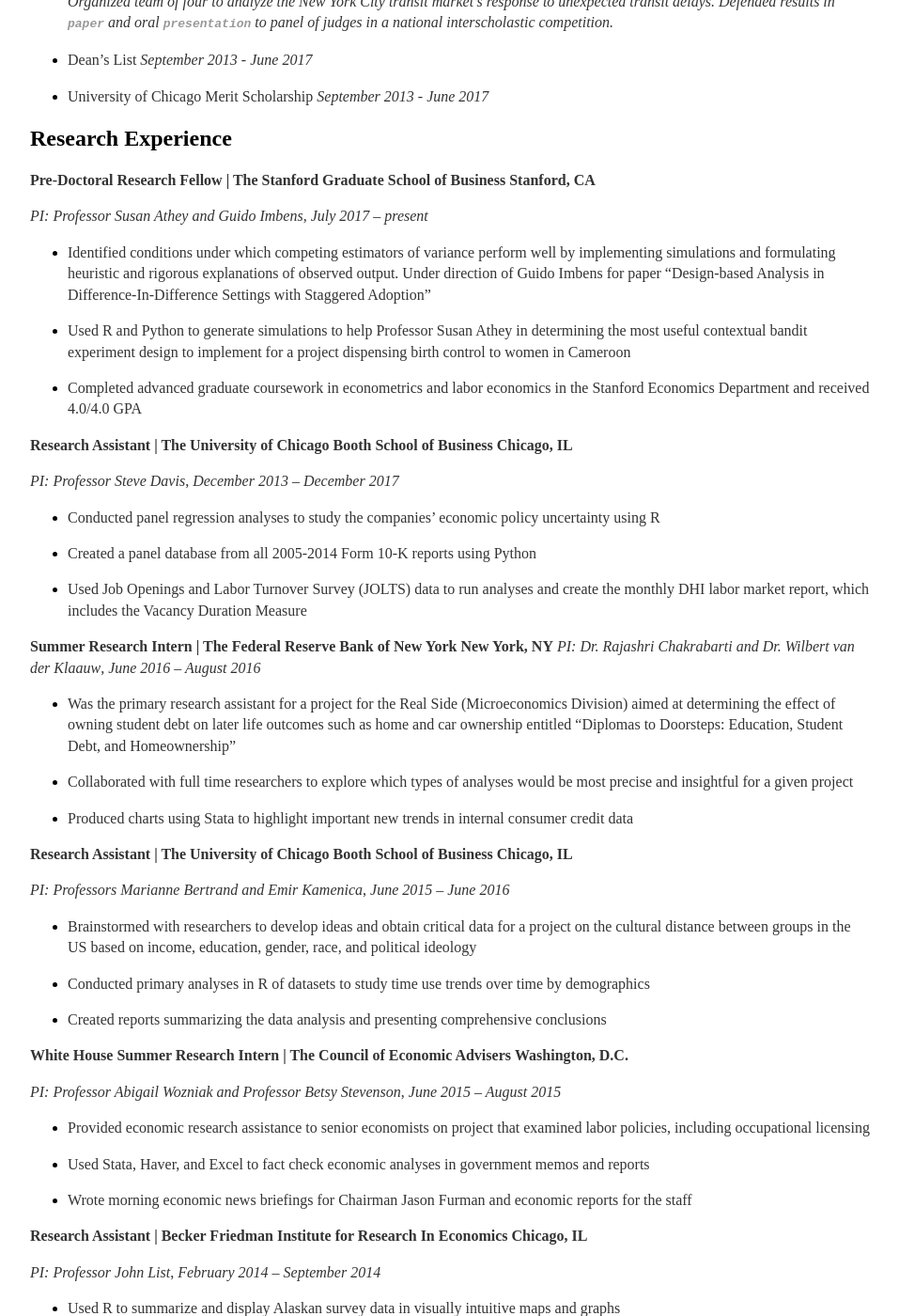
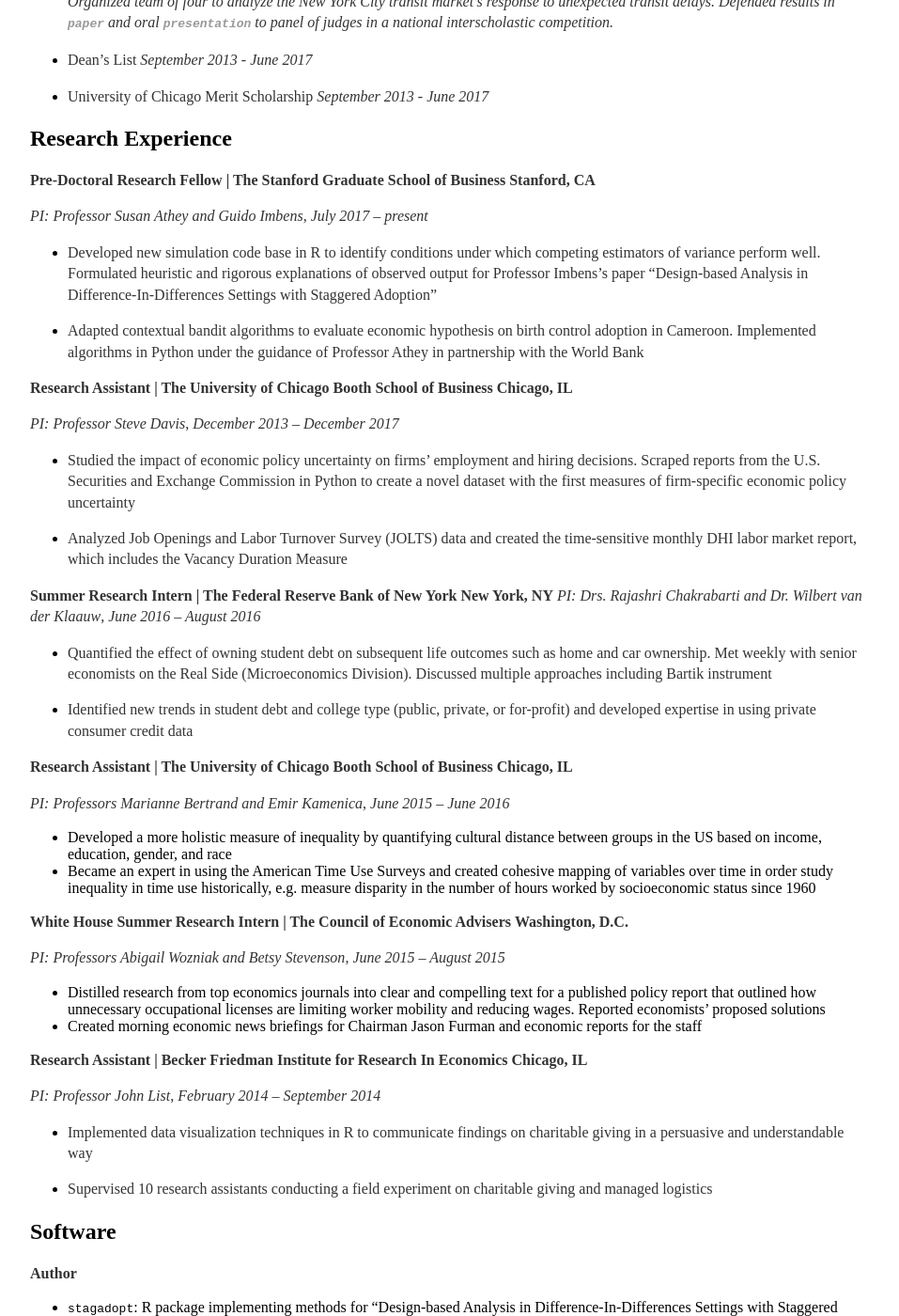
Before and after one commit to lcurrier/lcurrier.github.io, a Jekyll site: the page built from cv/index.md, in a window 1280 px wide and 1400 px high, scrolled down 800 px. Shown: the whole window at 94% size, without its empty margins (160-1117 px from the left). Built offline with Jekyll 4.4.1, drawn with Linux system fonts in a browser that asks for light colours; some of the changed text lies outside the part shown.

Commit message:
Update index.md

```diff
--- a/cv/index.md
+++ b/cv/index.md
@@ -48,84 +48,59 @@
 
   *PI: Professor Susan Athey and Guido Imbens*,     *July 2017 -- present*
 
--   Identified conditions under which competing estimators of variance
-    perform well by implementing simulations and formulating heuristic and
-    rigorous explanations of observed output. Under direction of Guido
-    Imbens for paper "Design-based Analysis in Difference-In-Difference
-    Settings with Staggered Adoption"
+-   Developed new simulation code base in R to identify conditions under which competing estimators of variance perform well. Formulated heuristic and rigorous explanations of observed output for Professor Imbens's paper "Design-based Analysis in Difference-In-Differences Settings with Staggered Adoption"
 
--   Used R and Python to generate simulations to help Professor Susan Athey
-    in determining the most useful contextual bandit experiment design to
-    implement for a project dispensing birth control to women in Cameroon
-
--   Completed advanced graduate coursework in econometrics and labor
-    economics in the Stanford Economics Department and received 4.0/4.0 GPA
+-   Adapted contextual bandit algorithms to evaluate economic hypothesis on birth control adoption in Cameroon. Implemented algorithms in Python under the guidance of Professor Athey in partnership with the World Bank
 
   **Research Assistant \| The University of Chicago Booth School of Business**     **Chicago, IL**
 
   *PI: Professor Steve Davis*,     *December 2013 -- December 2017*
 
--   Conducted panel regression analyses to study the companies' economic
-    policy uncertainty using R
+-   Studied the impact of economic policy uncertainty on firms' employment and hiring decisions. Scraped reports from the U.S. Securities and Exchange Commission in Python to create a novel dataset with the first measures of firm-specific economic policy uncertainty
 
--   Created a panel database from all 2005-2014 Form 10-K reports using Python
-
--   Used Job Openings and Labor Turnover Survey (JOLTS) data to run analyses
-    and create the monthly DHI labor market report, which includes the
-    Vacancy Duration Measure
+-   Analyzed Job Openings and Labor Turnover Survey (JOLTS) data and created the time-sensitive monthly DHI labor market report, which includes the Vacancy Duration Measure
 
   **Summer Research Intern \| The Federal Reserve Bank of New York**     **New York, NY**
-  *PI: Dr. Rajashri Chakrabarti and Dr. Wilbert van der Klaauw*,     *June 2016 -- August 2016*
+  *PI: Drs. Rajashri Chakrabarti and Dr. Wilbert van der Klaauw*,     *June 2016 -- August 2016*
 
--   Was the primary research assistant for a project for the Real Side
-    (Microeconomics Division) aimed at determining the effect of owning
-    student debt on later life outcomes such as home and car ownership
-    entitled "Diplomas to Doorsteps: Education, Student Debt, and
-    Homeownership"
+-   Quantified the effect of owning student debt on subsequent life outcomes such as home and car ownership. Met weekly with senior economists on the Real Side (Microeconomics Division). Discussed multiple approaches including Bartik instrument
 
--   Collaborated with full time researchers to explore which types of
-    analyses would be most precise and insightful for a given project
-
--   Produced charts using Stata to highlight important new trends in
-    internal consumer credit data
+-   Identified new trends in student debt and college type (public, private, or for-profit) and developed expertise in using private consumer credit data
 
   **Research Assistant \| The University of Chicago Booth School of Business**     **Chicago, IL**
 
   *PI: Professors Marianne Bertrand and Emir Kamenica*,     *June 2015 -- June 2016*
 
--   Brainstormed with researchers to develop ideas and obtain critical data
-    for a project on the cultural distance between groups in the US based on
-    income, education, gender, race, and political ideology
-
--   Conducted primary analyses in R of datasets to study time use trends
-    over time by demographics
-
--   Created reports summarizing the data analysis and presenting
-    comprehensive conclusions
+-  Developed a more holistic measure of inequality by quantifying cultural distance between groups in the US based on income, education, gender, and race
+-  Became an expert in using the American Time Use Surveys and created cohesive mapping of variables over time in order study inequality in time use historically, e.g. measure disparity in the number of hours worked by socioeconomic status since 1960
 
   **White House Summer Research Intern \| The Council of Economic Advisers**     **Washington, D.C.**
 
-  *PI: Professor Abigail Wozniak and Professor Betsy Stevenson*,     *June 2015 -- August 2015*
+  *PI: Professors Abigail Wozniak and Betsy Stevenson*,     *June 2015 -- August 2015*
 
--   Provided economic research assistance to senior economists on project
-    that examined labor policies, including occupational licensing
-
--   Used Stata, Haver, and Excel to fact check economic analyses in
-    government memos and reports
-
--   Wrote morning economic news briefings for Chairman Jason Furman and
-economic reports for the staff
+-   Distilled research from top economics journals into clear and compelling text for a published policy report that outlined how unnecessary occupational licenses are limiting worker mobility and reducing wages. Reported economists' proposed solutions
+-   Created morning economic news briefings for Chairman Jason Furman and economic reports for the staff
 
   **Research Assistant \| Becker Friedman Institute for Research In Economics**     **Chicago, IL**
 
   *PI: Professor John List*,     *February 2014 -- September 2014*
 
--   Used R to summarize and display Alaskan survey data in visually
-    intuitive maps and graphs
+- Implemented data visualization techniques in R to communicate findings on charitable giving in a persuasive and understandable way
 
--   Read literature and synthesized information about the Alaska Permanent Fund
+-  Supervised 10 research assistants conducting a field experiment on charitable giving and managed logistics
 
--   Supervised team of 10 and assisted with the running of field experiments
+## Software
+
+**Author**
+
+- `stagadopt`: R package implementing methods for "Design-based Analysis in Difference-In-Differences Settings with Staggered Adoption"
+
+**Contributor**
+
+- `grf`: R package implementing methods for "Generalized Random Forests"
+- `bandits`: Python package implementing methods for "Estimation Considerations in Contextual Bandits"
+
+
 
 ## Publications
 
@@ -152,28 +127,17 @@
 
   *President (2015 -- 2017), Vice President (2014 -- 2015)*,     *September 2013 -- June 2017*
 
--   Directed club research activities by securing funding, organizing
-    student presentations, and working with staff for club's six research
-    cohorts. 60-70 active members.
+-  Directed club research activities by securing funding, organizing student presentations, and working with staff for club’s six research cohorts. Increased membership from 5 to 50-60 active members
 
--   Developed and led classes that taught econometrics and programing to
-    undergraduate students
-
--   Organized quarterly dinner lectures that brought together renowned
-    economic professors and undergraduate students to discuss experiences
-    and new research
+-  Started a series of ten student-led workshops per year focused on important skills like coding and econometrics and served as workshop lecturer
 
   **Labor Economics Reading Group**     **Chicago, IL**
 
   *Cohort Leader*,     *September 2015 -- June 2017*
 
--   Helped group of 12 first and second year undergraduate students become
-    familiar with the economic literature on labor topics such as the
-    minimum wage and the gender wage gap
+-  Taught a group of 12 first and second-year undergraduate students with no previous coding experience how to use R and replicate economic papers, including Professors Card and Kruger's paper on minimum wage
 
--   Taught undergraduate students with no previous coding experience how to
-    use R and replicate economic papers, including Professors' Card and
-    Kruger's paper on minimum wage
+-  Guided students through all stages of writing independent research papers on topics like minimum wage and the gender wage gap. Students published their final papers in undergraduate journals
 
 ## Skills
 
```
